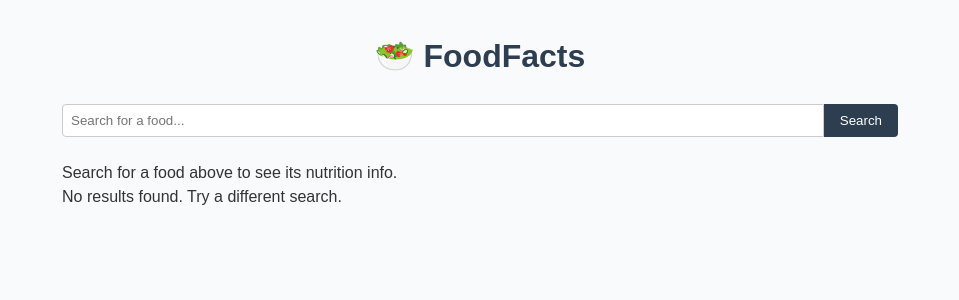
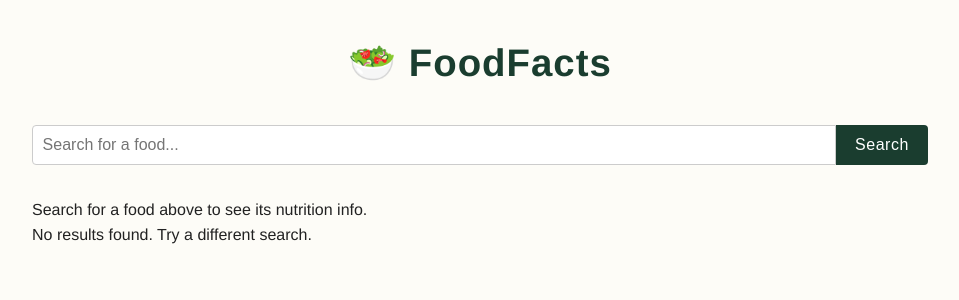
Before and after one commit to SanCheS138/foodfacts-app, a React (Vite) app: page / in a window 1280 px wide. Shown: the top 300 px of the page, without its empty margins (160-1119 px from the left). Built offline with nearby package versions, Linux system fonts and the light colour scheme.

Commit message:
style: basic CSS for layout and cards

```diff
--- a/src/index.css
+++ b/src/index.css
@@ -1,84 +1,100 @@
-/* Reset and base styles */
+/* Reset */
 * {
   box-sizing: border-box;
   margin: 0;
   padding: 0;
 }
 
+/* Base layout */
 body {
-  font-family: sans-serif;
-  background: #f9fafb;
-  color: #333;
-  max-width: 900px;
+  font-family: 'Helvetica Neue', Arial, sans-serif;
+  background: #fdfcf7; /* soft paper-like tone */
+  color: #222;
+  max-width: 960px;
   margin: 0 auto;
   padding: 2rem;
-  line-height: 1.5;
+  line-height: 1.6;
 }
 
-/* Headings */
+/* Headline */
 h1 {
-  font-size: 2rem;
-  margin-bottom: 1.5rem;
-  color: #2c3e50;
+  font-size: 2.4rem;
+  margin-bottom: 2rem;
   text-align: center;
+  letter-spacing: 1px;
+  color: #1a3d2f; /* muted green accent */
+  font-weight: 600;
 }
 
 /* Food cards */
 .food-card {
-  border: 1px solid #ddd;
+  border: 1px solid #e0e0e0;
   border-radius: 8px;
   padding: 1rem;
   background: #fff;
-  box-shadow: 0 2px 4px rgba(0,0,0,0.05);
+  box-shadow: 0 3px 6px rgba(0,0,0,0.08);
   text-align: center;
+  transition: transform 0.2s ease, box-shadow 0.2s ease;
+}
+
+.food-card:hover {
+  transform: translateY(-4px);
+  box-shadow: 0 6px 12px rgba(0,0,0,0.12);
 }
 
 .food-card img {
-  max-width: 100px;
+  max-width: 120px;
   height: auto;
-  margin-bottom: 0.5rem;
+  margin-bottom: 0.75rem;
 }
 
 .food-card h2 {
-  font-size: 1.2rem;
+  font-size: 1.3rem;
   margin-bottom: 0.25rem;
+  color: #333;
 }
 
 .food-card p {
   margin: 0.25rem 0;
+  font-size: 0.9rem;
+  color: #555;
 }
 
-/* Food list layout */
+/* Food list grid */
 .food-list {
   display: grid;
   grid-template-columns: repeat(auto-fill, minmax(220px, 1fr));
-  gap: 1rem;
-  margin-top: 1.5rem;
+  gap: 1.5rem;
+  margin-top: 2rem;
 }
 
-/* Form elements */
+/* Search bar */
 form {
   display: flex;
   justify-content: center;
-  margin-bottom: 1.5rem;
+  margin-bottom: 2rem;
 }
 
 input[type="text"] {
-  padding: 0.5rem;
+  padding: 0.6rem;
   border: 1px solid #ccc;
   border-radius: 4px 0 0 4px;
   flex: 1;
+  font-size: 1rem;
 }
 
 button {
-  padding: 0.5rem 1rem;
+  padding: 0.6rem 1.2rem;
   border: none;
-  background: #2c3e50;
+  background: #1a3d2f; /* muted green accent */
   color: #fff;
   border-radius: 0 4px 4px 0;
   cursor: pointer;
+  font-size: 1rem;
+  letter-spacing: 0.5px;
+  transition: background 0.2s ease;
 }
 
 button:hover {
-  background: #34495e;
+  background: #245646;
 }
```
